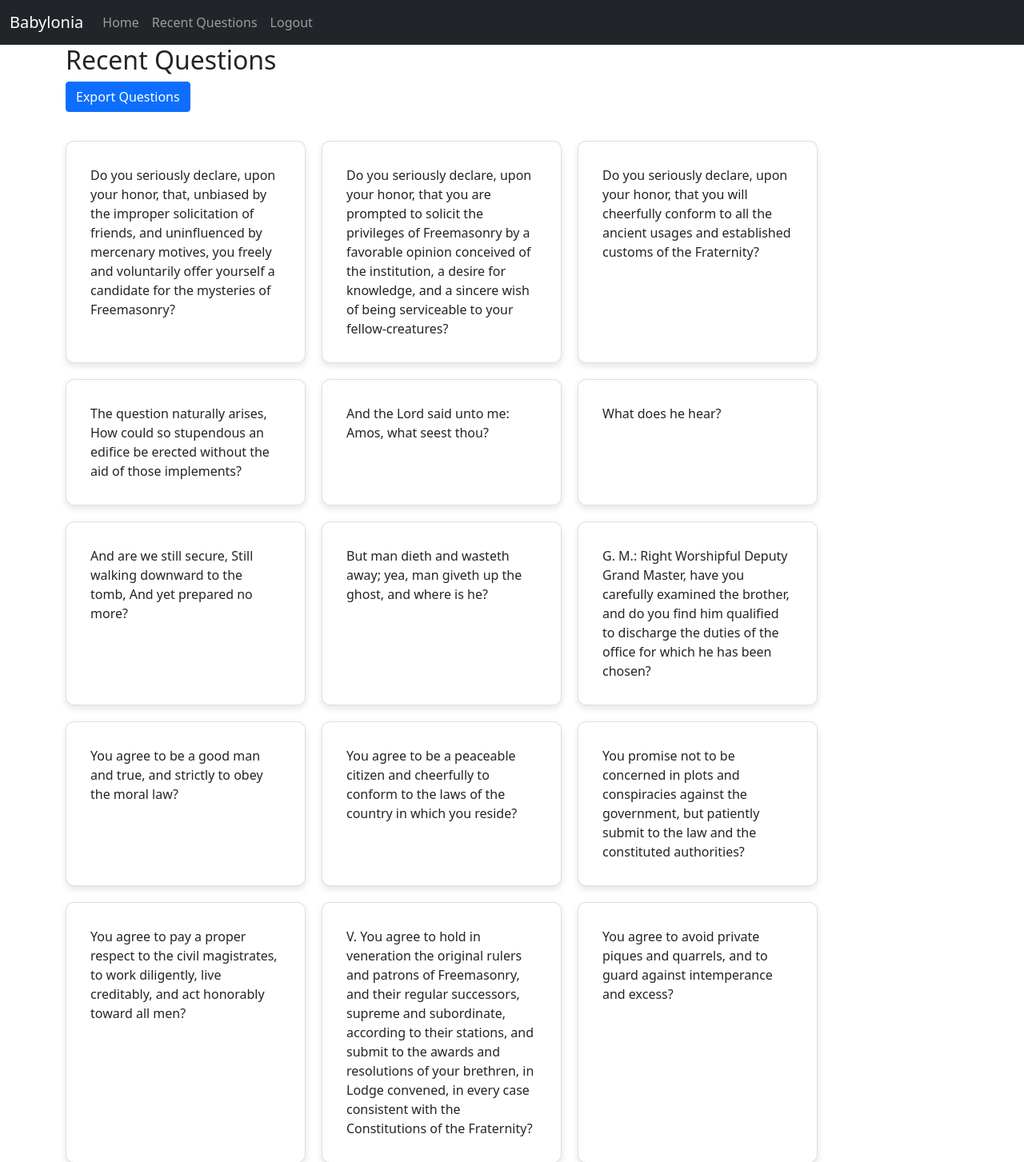
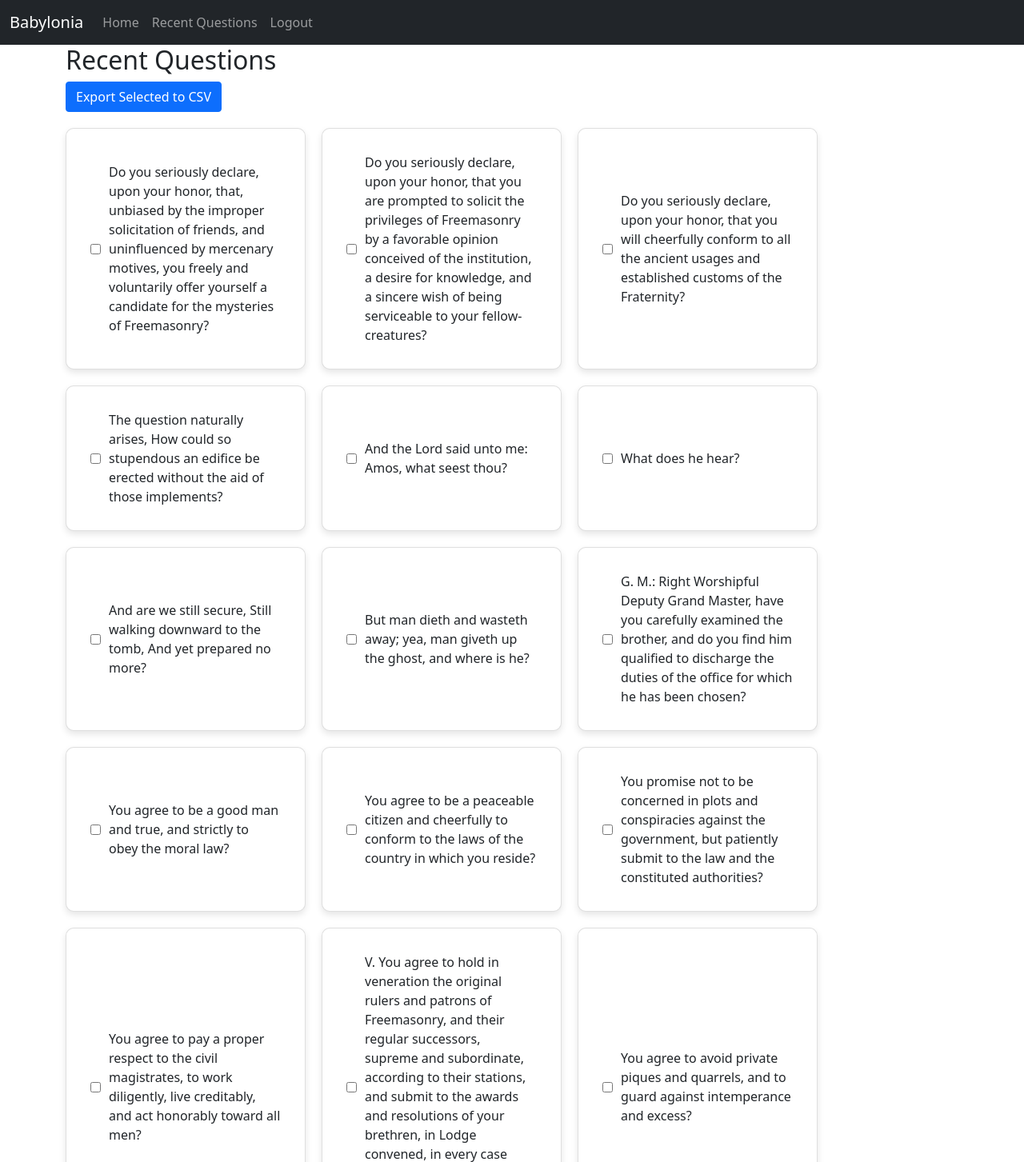
Before and after one commit to scrummycpro/Babylonia, a Flask app: page /recent_questions in a window 1280 px wide. Shown: the top 1453 px of the page at 80% size. Run offline with Flask 3, Linux system fonts and the light colour scheme; a user stored in the database is signed in.

Commit message:
fixed logins and bugs, adding backfround and design, need to containerize

```diff
--- a/app.py
+++ b/app.py
@@ -1,3 +1,5 @@
+import io
+import csv
 from flask import Flask, render_template, redirect, url_for, flash, request, make_response
 from flask_sqlalchemy import SQLAlchemy
 from flask_bcrypt import Bcrypt
@@ -160,6 +162,28 @@ def export_recent_questions():
     response.headers["Content-Type"] = "text/plain"
     return response
 
+# Route to export selected questions to CSV
+@app.route('/export_selected_questions', methods=['POST'])
+@login_required
+def export_selected_questions():
+    selected_questions = request.form.getlist('selected_questions')
+
+    if not selected_questions:
+        flash('No questions selected for export.', 'warning')
+        return redirect(url_for('recent_questions'))
+
+    # Create CSV file response
+    output = io.StringIO()
+    writer = csv.writer(output)
+    writer.writerow(['Question'])
+    for question in selected_questions:
+        writer.writerow([question])
+
+    response = make_response(output.getvalue())
+    response.headers["Content-Disposition"] = "attachment; filename=selected_questions.csv"
+    response.headers["Content-Type"] = "text/csv"
+    return response
+
 if __name__ == '__main__':
     with app.app_context():
         db.create_all()
--- a/templates/recent_questions.html
+++ b/templates/recent_questions.html
@@ -2,16 +2,21 @@
 
 {% block content %}
     <h2>Recent Questions</h2>
-    <a href="{{ url_for('export_recent_questions') }}" class="btn btn-primary mb-3">Export Questions</a>
+    <form action="{{ url_for('export_selected_questions') }}" method="POST">
+        <div class="mb-3">
+            <button type="submit" class="btn btn-primary">Export Selected to CSV</button>
+        </div>
         <div class="question-container">
             {% for question in questions %}
                 <div class="card question-card">
                     <div class="card-body">
+                        <input type="checkbox" name="selected_questions" value="{{ question }}">
                         <p class="card-text">{{ question }}</p>
                     </div>
                 </div>
             {% endfor %}
         </div>
+    </form>
 {% endblock %}
 
 {% block styles %}
@@ -36,6 +41,12 @@
         }
         .card-body {
             padding: 10px;
+            display: flex;
+            align-items: center;
+        }
+        .card-text {
+            margin-left: 10px;
+            flex-grow: 1;
         }
     </style>
 {% endblock %}
```
Lines whose indentation alone changed are shown as unchanged.
